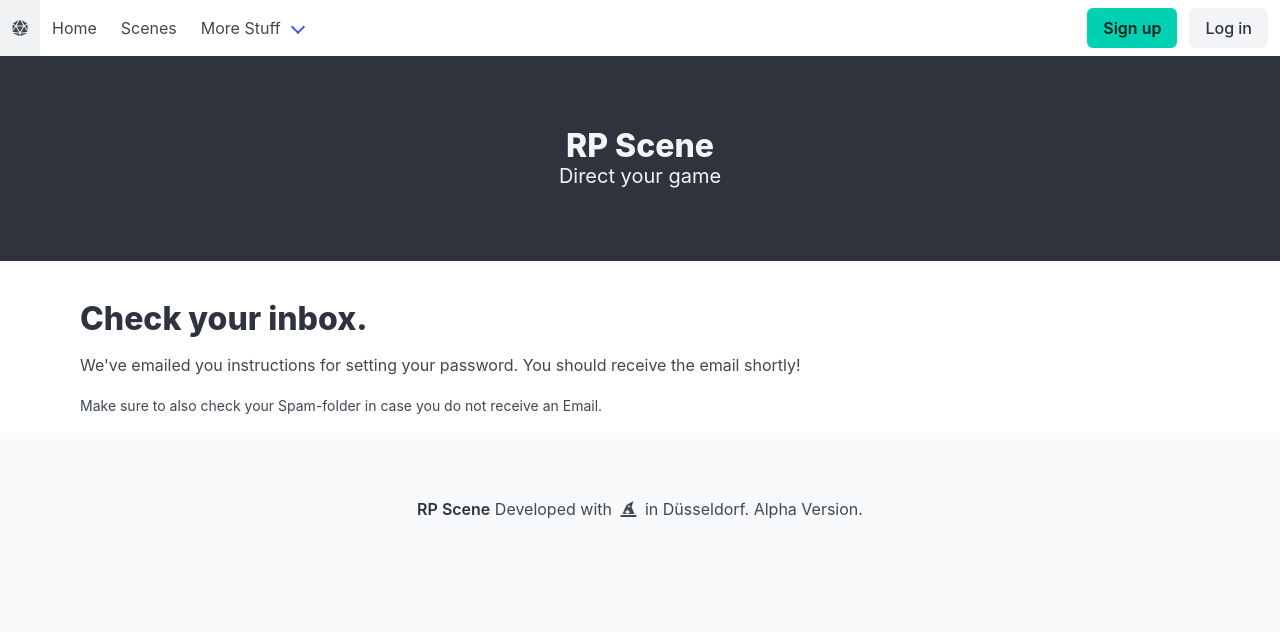
After one commit to Phaetec/rpscene, a Django app: template templates/registration/password_reset_done.html in a window 1280 px wide. The commit adds this page. Shown: the top 632 px of the page. Run offline with Django 3.2, Linux system fonts and the light colour scheme; the template is opened without the code that fills it, so the values that code supplies are empty; style sheets or scripts are compiled from the project's sources; some libraries are stand-ins or nearby versions.

Commit message:
Customize password reset done message

```diff
--- /dev/null
+++ b/templates/registration/password_reset_done.html
@@ -0,0 +1,12 @@
+{% extends 'base.html' %}
+
+{% block content %}
+    <div class="columns content">
+        <div class="column">
+            <h1>Check your inbox.</h1>
+            <p>We've emailed you instructions for setting your password. You should receive the email shortly!</p>
+            <small class="small">Make sure to also check your Spam-folder in case you do not receive an Email.
+            </small>
+        </div>
+    </div>
+{% endblock %}
```
Also changed, not shown: templates/registration/password_reset_form.html (line endings or trailing spaces).
